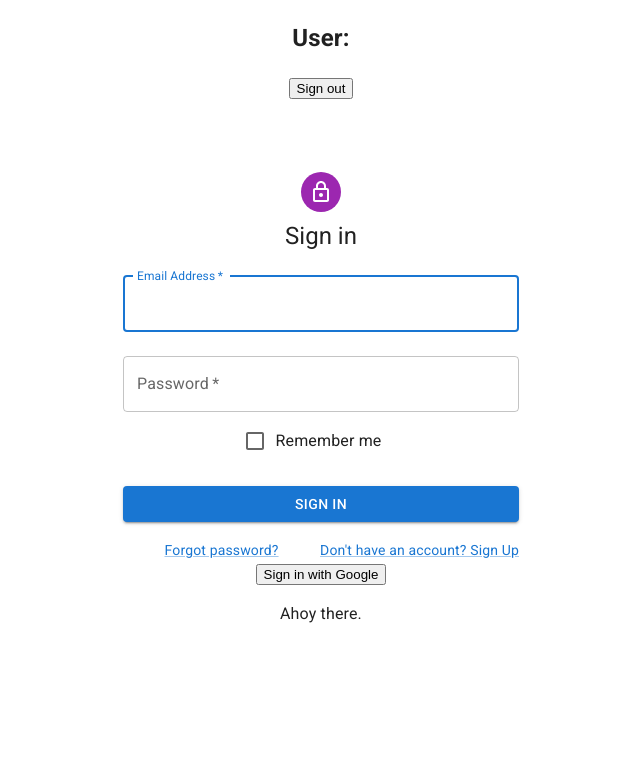
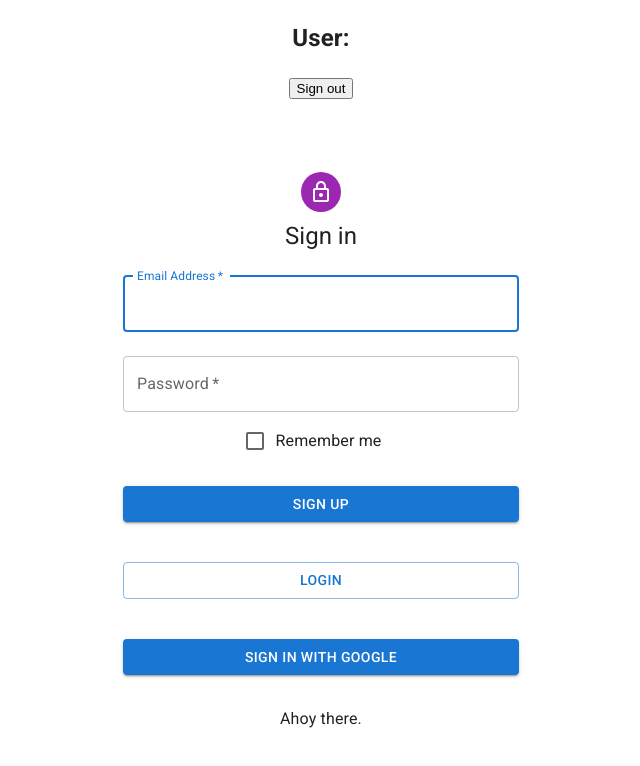
Before and after one commit to JasonSimms/todo_firebase, a React (Create React App) app: page / in a window 1280 px wide. Shown: the top 766 px of the page, without its empty margins (319-959 px from the left). Built offline with nearby package versions, Linux system fonts and the light colour scheme; no server answers.

Commit message:
added login functionality

```diff
--- a/src/App.tsx
+++ b/src/App.tsx
@@ -1,11 +1,9 @@
 import React from 'react';
 import './App.css';
-import { GoogleAuthProvider, signInWithPopup } from 'firebase/auth';
-import {auth} from './firebase/firebaseconfig';
 
 import Dashboard from './components/Dashboard';
 import Signup from './components/Signup';
-import  {AuthProvider}  from './contexts/AuthContext';
+import { AuthProvider } from './contexts/AuthContext';
 import '@fontsource/roboto/300.css';
 import '@fontsource/roboto/400.css';
 import '@fontsource/roboto/500.css';
@@ -14,25 +12,18 @@ import '@fontsource/roboto/700.css';
 
 function App() {
 
-  const handleGoogle = async (e : React.MouseEvent) => {
-    const provider = await new GoogleAuthProvider();
-    return signInWithPopup(auth, provider);
-  }
 
 
   return (
     <AuthProvider>
 
-    <div className="App">
-      <Dashboard />
-      <Signup/>
-        <button onClick={handleGoogle}>
-          Sign in with Google
-        </button>
+      <div className="App">
+        <Dashboard />
+        <Signup />
         <p>
           Ahoy there.
         </p>
-    </div>
+      </div>
     </AuthProvider>
   );
 }
--- a/src/components/Signup.tsx
+++ b/src/components/Signup.tsx
@@ -1,5 +1,8 @@
-import React, {useRef} from 'react'
+import React, { useState } from 'react'
 import { useAuth } from '../contexts/AuthContext';
+import { GoogleAuthProvider, signInWithPopup } from 'firebase/auth';
+import { auth } from '../firebase/firebaseconfig';
+
 
 import Avatar from '@mui/material/Avatar';
 import Button from '@mui/material/Button';
@@ -18,16 +21,47 @@ import { createTheme, ThemeProvider } from '@mui/material/styles';
 const defaultTheme = createTheme();
 
 export default function Signup() {
-  const { signup } = useAuth();
+  const { signup, login } = useAuth();
+  const [action, setAction] = useState<'signup' | 'login' | null>(null);
 
+  const handleGoogle = async (e: React.MouseEvent) => {
+    const provider = await new GoogleAuthProvider();
+    return signInWithPopup(auth, provider);
+  }
+
+
+  const handleSignup = async (email: string, password: string) => {
+    try {
+      await signup(email, password);
+      // Handle successful signup
+    } catch (error) {
+      // Handle signup errors
+    }
+  };
+
+  const handleLogin = async (email: string, password: string) => {
+    try {
+      await login(email, password);
+      // Handle successful login
+    } catch (error) {
+      // Handle login errors
+    }
+  };
 
   const handleSubmit = (event: React.FormEvent<HTMLFormElement>) => {
     event.preventDefault();
     const data = new FormData(event.currentTarget);
     const email = data.get('email') as string;
     const password = data.get('password') as string;
-      signup(email, password);
+
+    if (action === 'signup') {
+      handleSignup(email, password);
+    } else if (action === 'login') {
+      handleLogin(email, password);
+    }
   };
+
+
   return (
     <ThemeProvider theme={defaultTheme}>
       <Container component="main" maxWidth="xs">
@@ -76,20 +110,37 @@ export default function Signup() {
               fullWidth
               variant="contained"
               sx={{ mt: 3, mb: 2 }}
+              onClick={() => setAction('signup')}
             >
-            Sign In
+              Sign Up
+            </Button>
+            <Button
+              type="submit"
+              fullWidth
+              variant="outlined"
+              sx={{ mt: 3, mb: 2 }}
+              name="login"
+              onClick={() => setAction('login')}
+            >
+              login
+            </Button>
+            <Button fullWidth
+              variant="contained"
+              sx={{ mt: 3, mb: 2 }}
+              onClick={handleGoogle}>
+              Sign in with Google
             </Button>
             <Grid container>
-            <Grid item xs>
+              {/* <Grid item xs>
               <Link href="#" variant="body2">
                 Forgot password?
               </Link>
-            </Grid>
-            <Grid item>
+            </Grid> */}
+              {/* <Grid item>
               <Link href="#" variant="body2">
                 {"Don't have an account? Sign Up"}
               </Link>
-            </Grid>
+            </Grid> */}
             </Grid>
           </Box>
         </Box>
--- a/src/contexts/AuthContext.tsx
+++ b/src/contexts/AuthContext.tsx
@@ -1,6 +1,6 @@
 import React, { useContext, useState, useEffect, createContext, ReactNode } from 'react';
 import { auth } from '../firebase/firebaseconfig';
-import { createUserWithEmailAndPassword, Auth } from 'firebase/auth';
+import { createUserWithEmailAndPassword, Auth, signInWithEmailAndPassword  } from 'firebase/auth';
 
 interface User {
   uid: string;
@@ -9,7 +9,7 @@ interface User {
 
 interface AuthContextProps {
   currentUser: User | null;
-  // login: (email: string, password: string) => Promise<any>;
+  login: (email: string, password: string) => Promise<any>;
   signup: (email: string, password: string) => Promise<void>;
   logout: () => Promise<void>;
   // resetPassword: (email: string) => Promise<void>;
@@ -52,9 +52,23 @@ export function AuthProvider({ children }: AuthProviderProps): JSX.Element {
     }
   }
 
-  // function login(email: string, password: string): Promise<any> {
-  //   return auth.signInWithEmailAndPassword(email, password);
-  // }
+  async function login(email: string, password: string): Promise<any> {
+    // signsignInWithEmailAndPassword
+    console.log('initiating login...');
+    try {
+      const userCredential = await signInWithEmailAndPassword(auth, email, password);
+      const user = userCredential.user;
+      console.log(user);
+    } catch (error:unknown) {
+      if (error instanceof Error) {
+        // Use the specific Error type
+        console.error('Sign-up error:', error.message);
+      } else {
+        // Fallback for other types of errors
+        console.error('An error occurred during sign-up:', error);
+      }
+    }
+  }
 
   function logout(): Promise<void> {
     return auth.signOut();
@@ -83,7 +97,7 @@ export function AuthProvider({ children }: AuthProviderProps): JSX.Element {
 
   const value: AuthContextProps = {
     currentUser,
-    // login,
+    login,
     signup,
     logout,
     // resetPassword,
```
Also changed, not shown: 1 other file (tests, documents, lock files or other folders). Lines whose indentation alone changed are shown as unchanged.
